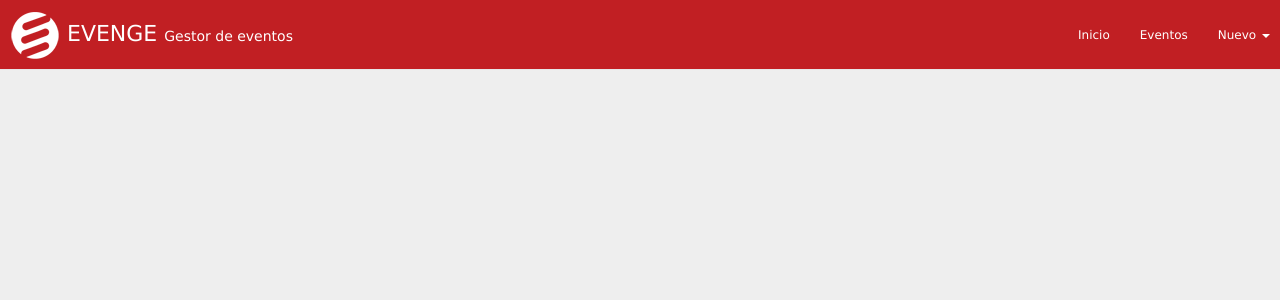
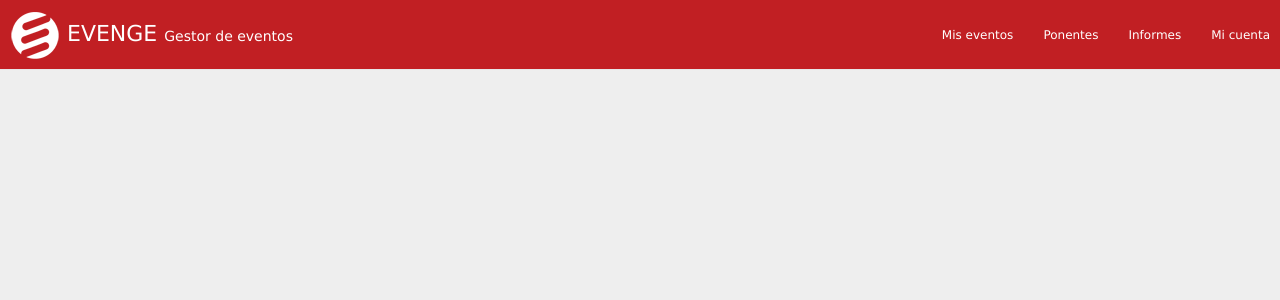
Before and after one commit to evenge/EVENGE, a Python web app: template templates/index.html in a window 1280 px wide. Shown: the top 300 px of the page. Run offline with Jinja, Linux system fonts and the light colour scheme; the template is opened without the code that fills it, so the values that code supplies are empty; some libraries are stand-ins or nearby versions.

Commit message:
Añadida la plantilla para usuario #89

```diff
--- a/templates/index.html
+++ b/templates/index.html
@@ -34,12 +34,11 @@ GNU General Public License for more details.
   <script src="https://oss.maxcdn.com/libs/html5shiv/3.7.0/html5shiv.js"></script>
   <script src="https://oss.maxcdn.com/libs/respond.js/1.4.2/respond.min.js"></script>
   <![endif]-->
-    <link rel="stylesheet" href="//maxcdn.bootstrapcdn.com/font-awesome/4.3.0/css/font-awesome.min.css">
-    {% endblock %}
+    <link rel="stylesheet" href="//maxcdn.bootstrapcdn.com/font-awesome/4.3.0/css/font-awesome.min.css"> {% endblock %}
 </head>
 
 <body>
-    {% block nav %}
+
     <!--nav -->
     <nav class="navbar navbar-default navbar-fixed-top">
         <div class="navbar-header">
@@ -52,33 +51,24 @@ GNU General Public License for more details.
             <img src="/_dt/img/logo_white_50.png" alt="logo"> EVENGE <small>Gestor de eventos</small>
         </div>
         <div class="collapse navbar-collapse navbar-ex1-collapse">
+            {% block nav %}
             <ul class="nav navbar-nav navbar-right">
-                <li><a href="/"> Inicio </a>
+                <li><a href="/"> Mis eventos </a>
                 </li>
-                <li><a href="/listarEventos"> Eventos </a>
+                <li><a href="/listarEventos"> Ponentes </a>
                 </li>
-                <li class="dropdown">
-                    <a href="#" class="dropdown-toggle" data-toggle="dropdown"> Nuevo <span class="caret"></span></a>
-                    <ul class="dropdown-menu">
-                        <li>
-                            <a href="/iEvento"> Evento </a>
-                        </li>
-                        <li>
-                            <a href="/iOrganizacion"> Organizacion </a>
-                        </li>
-                        <li>
-                            <a href="/iUsuario"> Usuario </a>
-                        </li>
-                        <li>
-                            <a href="/iPonente"> Ponente </a>
-                        </li>
-                    </ul>
+                <li>
+                    <a href="/iUsuario"> Informes </a>
+                </li>
+                <li>
+                    <a href="/iOrganizacion"> Mi cuenta </a>
                 </li>
             </ul>
+            {% endblock %}
         </div>
     </nav>
     <!--/navegador -->
-    {% endblock %}
+
 
 
 
```
